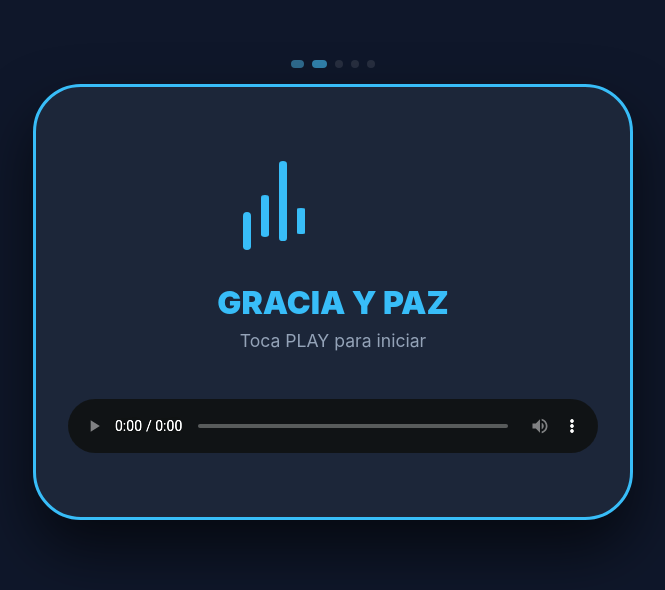
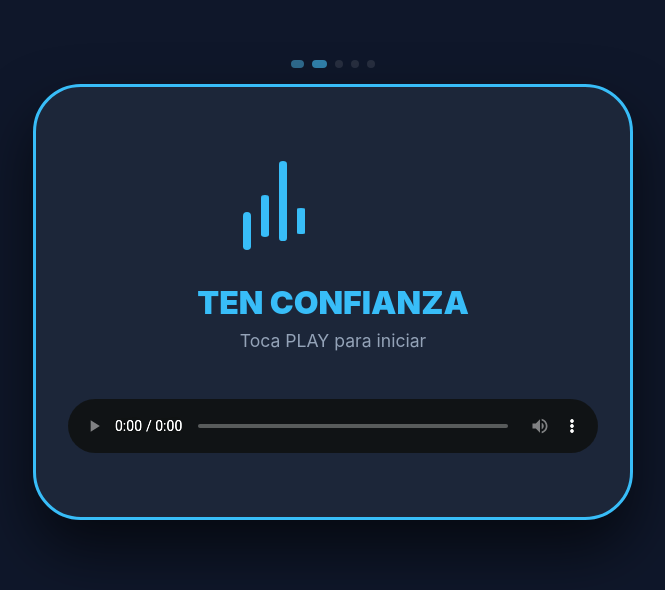
Before and after one commit to saultula81/reprogyp.io, a plain HTML site: page index.html in a window 1280 px wide. Shown: the part 118-708 px from the top of the page, without its empty margins (307-972 px from the left). Drawn offline with Linux system fonts and the light colour scheme.

Commit message:
Update index.html

```diff
--- a/index.html
+++ b/index.html
@@ -4,7 +4,7 @@
 <head>
     <meta charset="UTF-8">
     <meta name="viewport" content="width=device-width, initial-scale=1.0, maximum-scale=1.0, user-scalable=no">
-    <title>Gracia y Paz - Radio & Player</title>
+    <title>Ten Confianza - Radio & Player</title>
     <!-- Version 1.2 - Reset Cache -->
     <style>
         :root {
@@ -420,7 +420,7 @@
 <body>
 
     <header>
-        <h1>GRACIA Y PAZ RADIO</h1>
+        <h1>TEN CONFIANZA</h1>
     </header>
 
     <div class="slider-container">
@@ -445,7 +445,7 @@
                 <div class="vu-bar"></div>
             </div>
             <div>
-                <p class="radio-title">GRACIA Y PAZ</p>
+                <p class="radio-title">TEN CONFIANZA</p>
                 <p class="radio-status">Toca PLAY para iniciar</p>
             </div>
         </div>
@@ -553,7 +553,7 @@
         function updateMediaSession() {
             if ('mediaSession' in navigator) {
                 navigator.mediaSession.metadata = new MediaMetadata({
-                    title: 'GRACIA Y PAZ RADIO',
+                    title: 'TEN CONFIANZA',
                     artist: 'Radio en Vivo',
                     album: 'Gracia y Paz',
                     artwork: [
```
